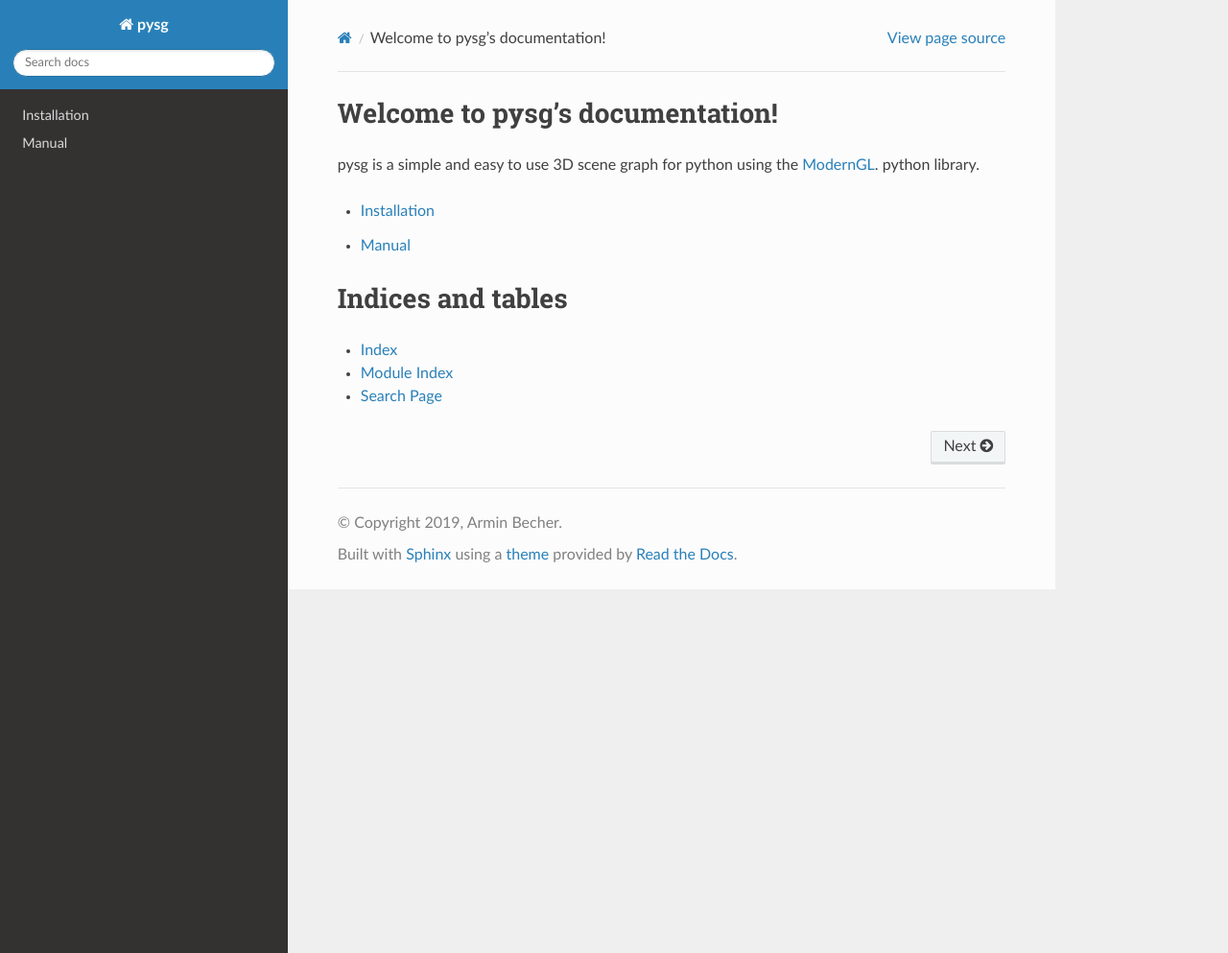
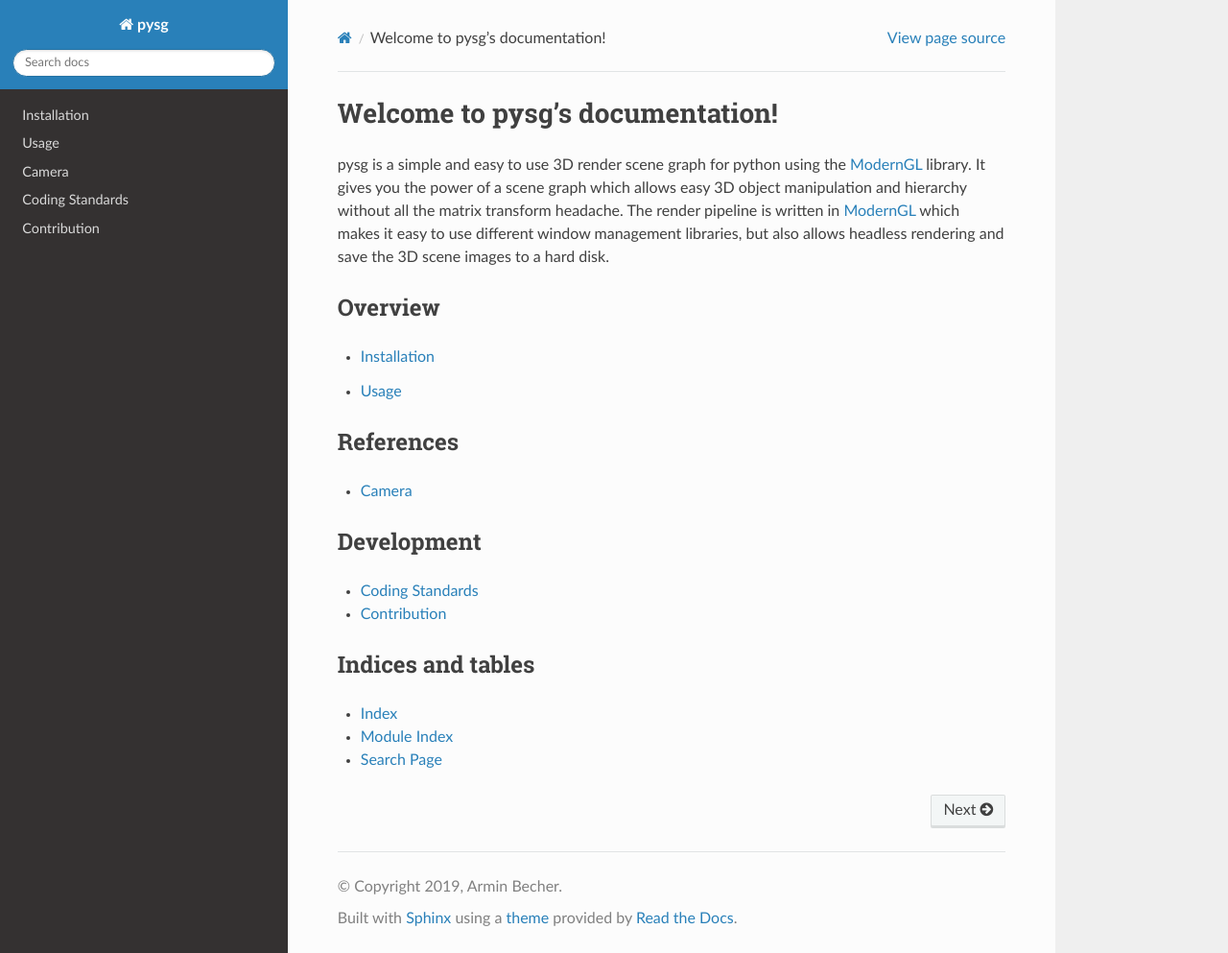
Before and after one commit to becheran/pysg, a Sphinx documentation site: the page built from docs/index.rst, in a window 1280 px wide and 993 px high. Shown: the whole window at 96% size. Built offline with Sphinx 7.4.7 and the Read the Docs theme 2.0.0, drawn with Linux system fonts in a browser that asks for light colours; pages that are not in the unit, such as notebooks, are missing from menus.

Commit message:
Updated docs skeleton

```diff
--- a/docs/conf.py
+++ b/docs/conf.py
@@ -141,16 +141,16 @@ latex_elements = {
 
 # Grouping the document tree into LaTeX files. List of tuples
 # (source start file, target name, title,
-#  author, documentclass [howto, manual, or own class]).
+#  author, documentclass [howto, references, or own class]).
 latex_documents = [
     (master_doc, 'pysg.tex', 'pysg Documentation',
-     'Armin Becher', 'manual'),
+     'Armin Becher', 'references'),
 ]
 
-# -- Options for manual page output ------------------------------------------
+# -- Options for references page output ------------------------------------------
 
-# One entry per manual page. List of tuples
-# (source start file, name, description, authors, manual section).
+# One entry per references page. List of tuples
+# (source start file, name, description, authors, references section).
 man_pages = [
     (master_doc, 'pysg', 'pysg Documentation',
      [author], 1)
--- /dev/null
+++ b/docs/development/coding_standards.rst
@@ -0,0 +1,3 @@
+Coding Standards
+================
+TODO
--- /dev/null
+++ b/docs/development/contribution.rst
@@ -0,0 +1,3 @@
+Contribution
+=========
+TODO
--- a/docs/index.rst
+++ b/docs/index.rst
@@ -1,14 +1,41 @@
 Welcome to pysg's documentation!
-================================
+********************************
 
-pysg is a simple and easy to use 3D scene graph for python using the `ModernGL
-<https://github.com/cprogrammer1994/ModernGL>`_. python library.
+pysg is a simple and easy to use 3D render scene graph for python using the `ModernGL
+<https://github.com/cprogrammer1994/ModernGL>`_ library.
+It gives you the power of a scene graph which allows easy 3D object manipulation and hierarchy without
+all the matrix transform headache. The render pipeline is written in `ModernGL
+<https://github.com/cprogrammer1994/ModernGL>`_ which makes it easy to use different window management
+libraries, but also allows headless rendering and save the 3D scene images to a hard disk.
+
+Overview
+========
 
 .. toctree::
     :maxdepth: 2
 
-    installation.rst
-    manual/index.rst
+    overview/installation
+    overview/usage
+
+
+References
+===================
+
+.. toctree::
+    :maxdepth: 2
+
+    references/camera
+
+Development
+===========
+
+.. toctree::
+    :maxdepth: 1
+
+    development/coding_standards
+    development/contribution
+
+
 
 Indices and tables
 ==================
--- /dev/null
+++ b/docs/overview/usage.rst
@@ -0,0 +1,3 @@
+Usage
+=========
+TODO
--- /dev/null
+++ b/docs/references/camera.rst
@@ -0,0 +1,6 @@
+Camera
+=========
+
+.. automodule:: pysg.camera
+    :members:
+    :undoc-members:
--- a/requirements.txt
+++ b/requirements.txt
@@ -1,5 +1,2 @@
 moderngl==5.4.2
-multipledispatch==0.6.0
 numpy==1.15.4
-pyrr==0.10.0
-six==1.12.0
```
Also changed, not shown: docs/manual/index.rst (deleted, +0 -7 lines), docs/overview/installation.rst (renamed from docs/installation.rst), 1 other file.
